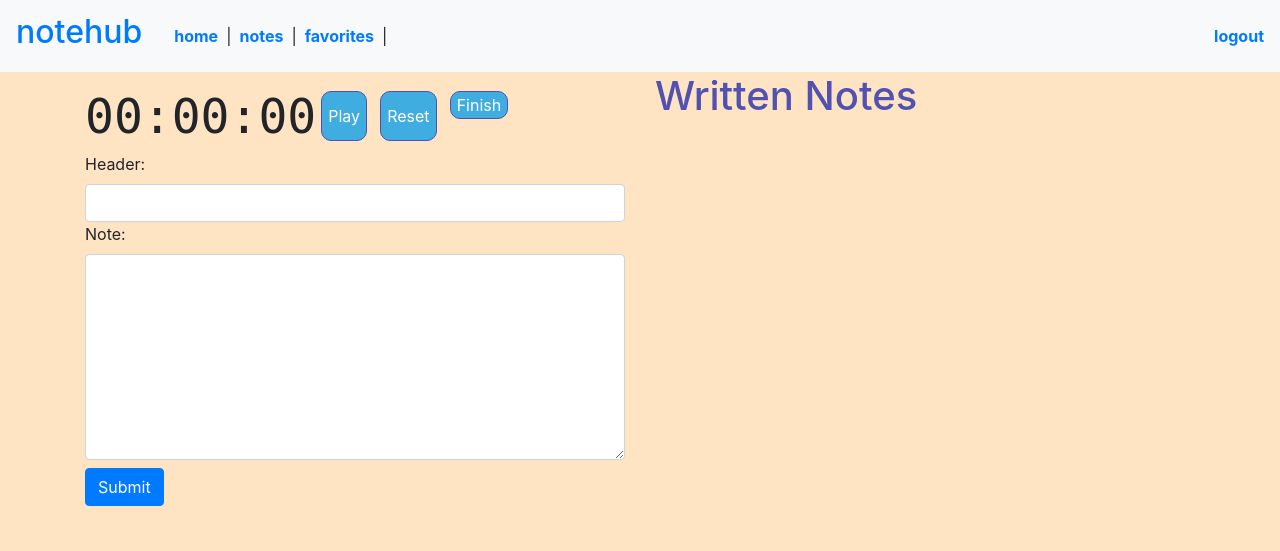
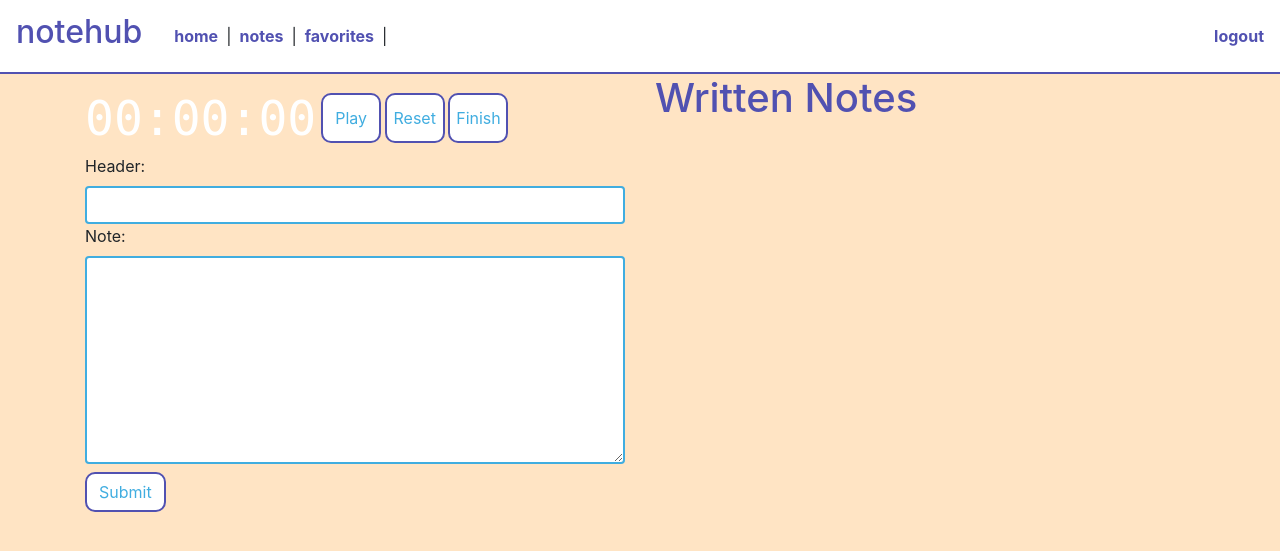
Before and after one commit to Kquach12/Notehub---Solo-Project, a Flask app: template flask_app/templates/create_notes.html in a window 1280 px wide. Shown: the top 551 px of the page. Run offline with Flask 2, Linux system fonts and the light colour scheme; the template is opened without the code that fills it, so the values that code supplies are empty; some libraries are stand-ins or nearby versions.

Commit message:
Styling for dashboard and create notes page

```diff
--- /dev/null
+++ b/flask_app/static/css/createNotes.css
@@ -0,0 +1,43 @@
+.stopwatch{
+    display: flex;
+    align-items: center;
+}
+
+.time {
+    font-family: "Roboto Mono", monospace;
+    font-weight: 300;
+    font-size: 48px;
+    margin-right: 5px;
+    color: white;
+}
+
+.controls {
+    display: flex;
+    justify-content: space-between;
+    height: 50px;
+    width: 187px;
+}
+
+
+
+#playButton {
+    display: block;
+}
+
+#pauseButton {
+    display: none;
+}
+
+.chapter-info{
+    border-bottom: 3px solid black;
+}
+
+
+.controls button{
+    width: 60px;
+    height: 50px;
+}
+
+.notetaking{
+    border: 2px solid rgb(64, 173, 224);
+}
--- /dev/null
+++ b/flask_app/static/css/style.css
@@ -0,0 +1,59 @@
+body{
+    background-color: bisque;
+}
+
+h1{
+    color: rgb(81, 81, 177);
+}
+
+.header{
+    background-color: white;
+    border-bottom: 2px solid rgb(81, 81, 177);
+}
+
+a:hover{
+    text-decoration: none;
+}
+
+.header a{
+    color: rgb(81, 81, 177);
+}
+
+
+
+.dashboard-option{
+    display: block;
+    margin: 10px;
+    width: 400px;
+    height: 200px;
+}
+
+button, .bg-color{
+    background-color: white;
+    color: rgb(64, 173, 224);
+    border: 2px solid rgb(81, 81, 177);
+    border-radius: 10px;
+    transition: 500ms;
+}
+
+button:hover, .bg-color:hover{
+    background-color: rgb(64, 173, 224);
+    color: white;
+    font-weight: bold;
+    text-decoration: none;
+}
+
+
+.card{
+    border: 2px solid rgb(64, 173, 224);
+    color: black;
+}
+
+.card a{
+    color: rgb(81, 81, 177);
+    transition: 500ms;
+}
+.card a:hover{
+    text-decoration: none;
+    color: rgb(64, 173, 224);
+}
--- a/flask_app/templates/create_notes.html
+++ b/flask_app/templates/create_notes.html
@@ -5,12 +5,13 @@
         <meta name="viewport" content="width=device-width, initial-scale=1.0" />
         <title></title>
         <link rel="stylesheet" href="https://stackpath.bootstrapcdn.com/bootstrap/4.3.1/css/bootstrap.min.css" integrity="sha384-ggOyR0iXCbMQv3Xipma34MD+dH/1fQ784/j6cY/iJTQUOhcWr7x9JvoRxT2MZw1T" crossorigin="anonymous">
-        <link rel="stylesheet" href="../static/style.css">
+        <link rel="stylesheet" href="../static/css/createNotes.css">
+        <link rel="stylesheet" href="../static/css/style.css">
         <script src="../static/script.js" defer></script>
     </head>
 
     <body>
-        <nav class="navbar navbar-expand-lg bg-light d-flex justify-content-between border-navy">
+        <nav class="navbar navbar-expand-lg d-flex justify-content-between header">
             <div class="d-flex justify-content-between align-items-center">
                 <a class="navbar-brand" href="/dashboard"><h2>notehub</h2></a>
                 <div class="d-flex justify-content-between ml-2">
@@ -47,10 +48,10 @@
                         <input type="hidden" name='timestamp' value="" id="timestamp">
                         <input type="hidden" name='chapter_id' value="{{chapter.id}}">
                         <label for="header">Header:</label>
-                        <input type="text" name="header" id="header" class="form-control" >
+                        <input type="text" name="header" id="header" class="form-control notetaking" >
                         <label for="note">Note:</label>
-                        <textarea class="form-control" id="note" name="note" rows="8"></textarea>
-                        <input type="submit" class="btn btn-primary mt-2" id="submit">
+                        <textarea class="form-control notetaking" id="note" name="note" rows="8"></textarea>
+                        <input type="submit" class="btn bg-color mt-2" id="submit">
                     </form>
                 </div>
                 <div class="col">
--- a/flask_app/templates/dashboard.html
+++ b/flask_app/templates/dashboard.html
@@ -6,7 +6,7 @@
     <meta name="viewport" content="width=device-width, initial-scale=1.0">
     <title>Document</title>
     <link rel="stylesheet" href="https://stackpath.bootstrapcdn.com/bootstrap/4.3.1/css/bootstrap.min.css" integrity="sha384-ggOyR0iXCbMQv3Xipma34MD+dH/1fQ784/j6cY/iJTQUOhcWr7x9JvoRxT2MZw1T" crossorigin="anonymous">
-    <link rel="stylesheet" href="../static/style.css">
+    <link rel="stylesheet" href="../static/css/style.css">
 </head>
 <body>
     <nav class="navbar navbar-expand-lg d-flex justify-content-between header">
@@ -26,8 +26,8 @@
         <div class="row">
             <div class="col">
                 <h1>welcome!</h1>
-                <a href="/create/chapter"><button>take notes</button></a>
-                <a href="/explore/notes"><button>explore</button></a>
+                <a href="/create/chapter"><button class="dashboard-option">take notes</button></a>
+                <a href="/explore/notes"><button class="dashboard-option">explore</button></a>
             </div>
             <div class="col">
                 <h1>recents</h1>
```
